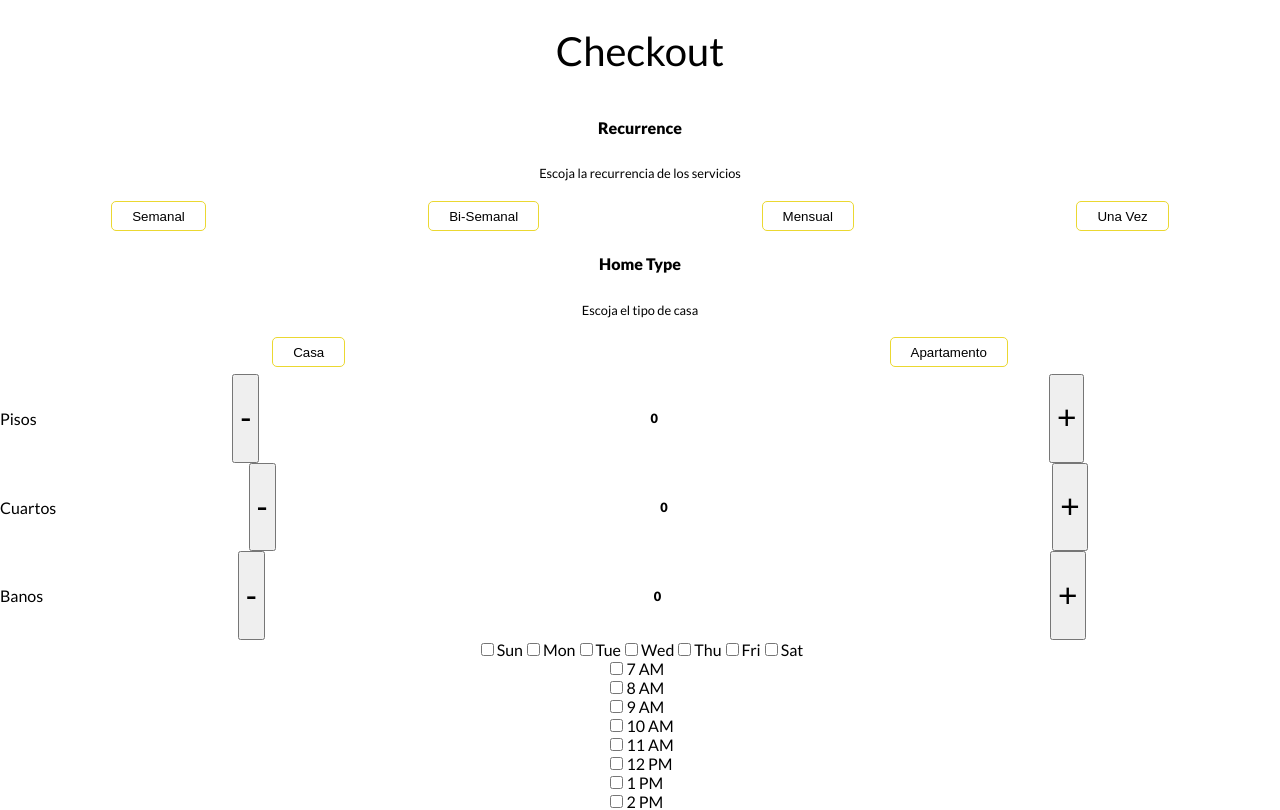
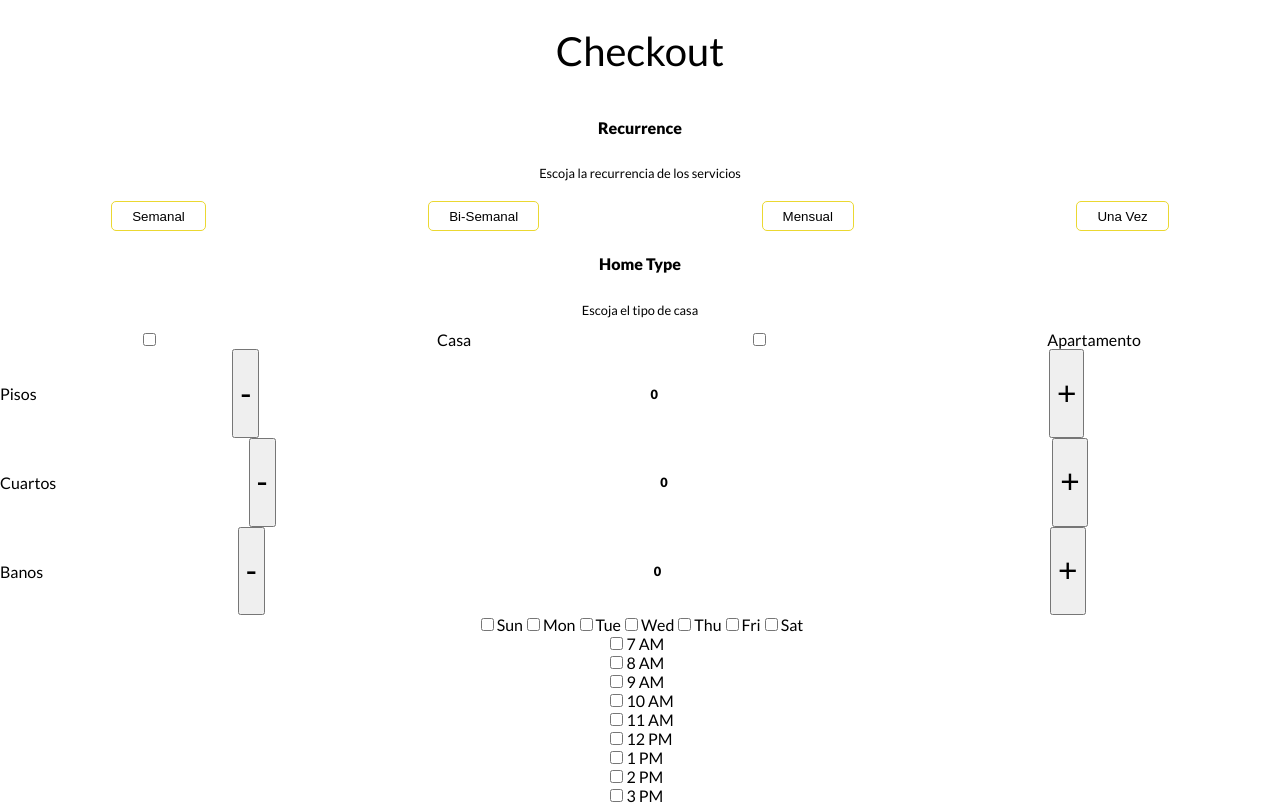
Before and after one commit to bonjouranainc/web-app, a React app in the folder front-end/: page /checkout in a window 1280 px wide. Shown: the top 810 px of the page. Built offline with nearby package versions, Linux system fonts and the light colour scheme.

Commit message:
Home type changed to inputs. OneTime services component ids set

```diff
--- a/front-end/src/scenes/Checkout/components/AdditionalServices/components/OneTime/index.js
+++ b/front-end/src/scenes/Checkout/components/AdditionalServices/components/OneTime/index.js
@@ -11,36 +11,36 @@ class OneTime extends Component {
             <p className='s-txt'>Escoja servicios adicionales</p>
         </div>
         <div className='one-time-services'>
-          <input type='checkbox' className='service' id='' />
-          <label for=''>
+          <input type='checkbox' className='service' id='estufa' />
+          <label for='estufa'>
             Estufa
           </label>
-          <input type='checkbox' className='service' id='' />
-          <label for=''>
+          <input type='checkbox' className='service' id='nevera' />
+          <label for='nevera'>
             Nevera
           </label>
-          <input type='checkbox' className='service' id='' />
-          <label for=''>
+          <input type='checkbox' className='service' id='patio' />
+          <label for='patio'>
             Patio o Terraza
           </label>
-          <input type='checkbox' className='service' id='' />
-          <label for=''>
+          <input type='checkbox' className='service' id='alacena' />
+          <label for='alacena'>
             Alacena y Gabinetes
           </label>
-          <input type='checkbox' className='service' id='' />
-          <label for=''>
+          <input type='checkbox' className='service' id='marquesina' />
+          <label for='marquesina'>
             Marquesina
           </label>
-          <input type='checkbox' className='service' id='' />
-          <label for=''>
+          <input type='checkbox' className='service' id='recogido' />
+          <label for='recogido'>
             Recogido del hogar
           </label>
-          <input type='checkbox' className='service' id='' />
-          <label for=''>
+          <input type='checkbox' className='service' id='laundry' />
+          <label for='laundry'>
             Laundry
           </label>
-          <input type='checkbox' className='service' id='' />
-          <label for=''>
+          <input type='checkbox' className='service' id='landscaping' />
+          <label for='landscaping'>
             Limpieza de parte frontal de la casa
           </label>
         </div>
--- a/front-end/src/scenes/Checkout/components/HomeType/index.js
+++ b/front-end/src/scenes/Checkout/components/HomeType/index.js
@@ -13,16 +13,14 @@ class HomeType extends Component {
           <p className='s-txt'>Escoja el tipo de casa</p>
         </div>
         <div className='row'>
-          <button
-            className='button-y-o'
-          >
+          <input type='checkbox' className='home-type' id='casa' />
+          <label for='casa'>
             Casa
-          </button>
-          <button
-            className='button-y-o'
-          >
+          </label>
+          <input type='checkbox' className='home-type' id='apartamento' />
+          <label for='apartamento'>
             Apartamento
-          </button>
+          </label>
         </div>
         <div className='row'>
           <p>Pisos</p>
```
